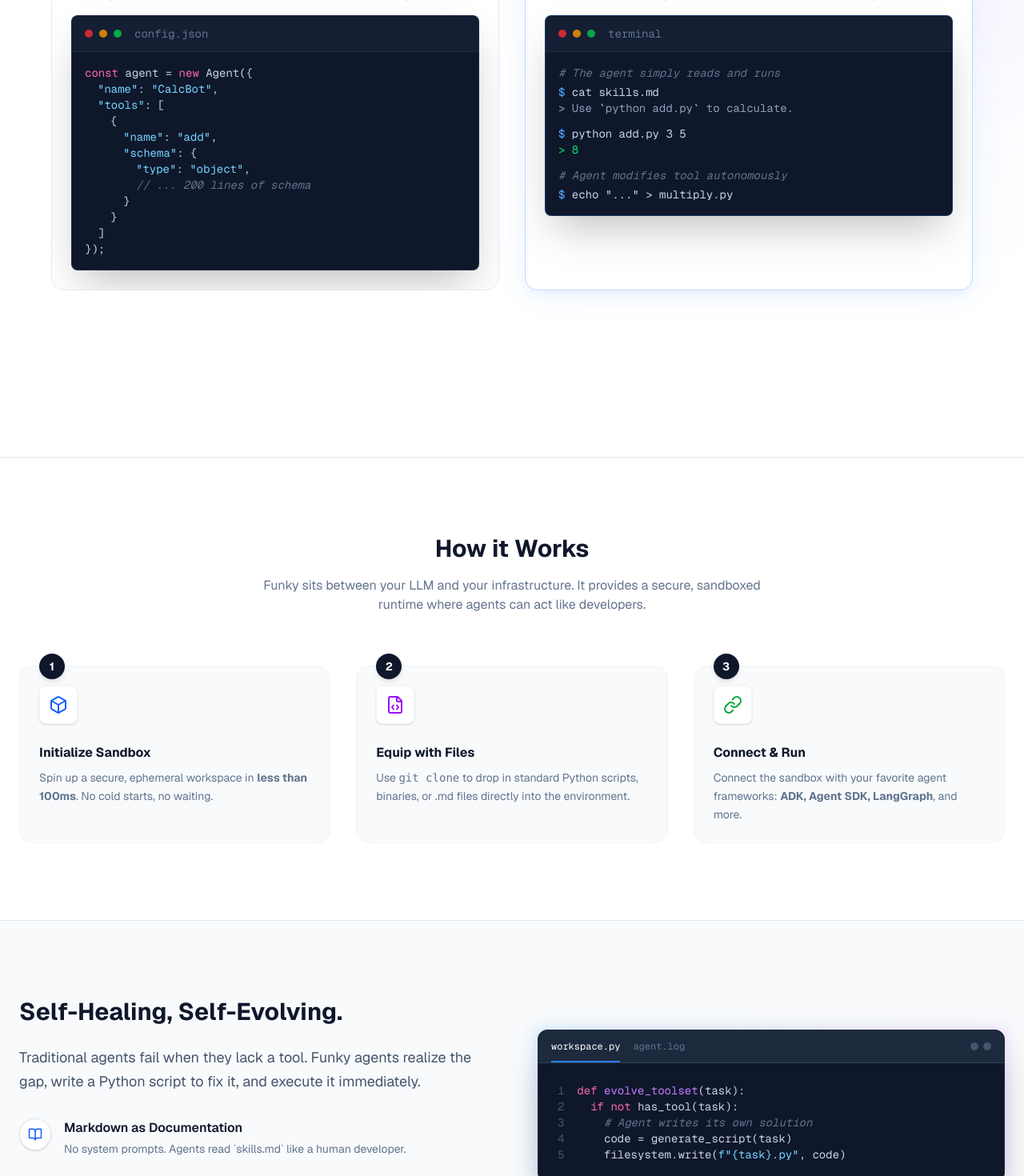
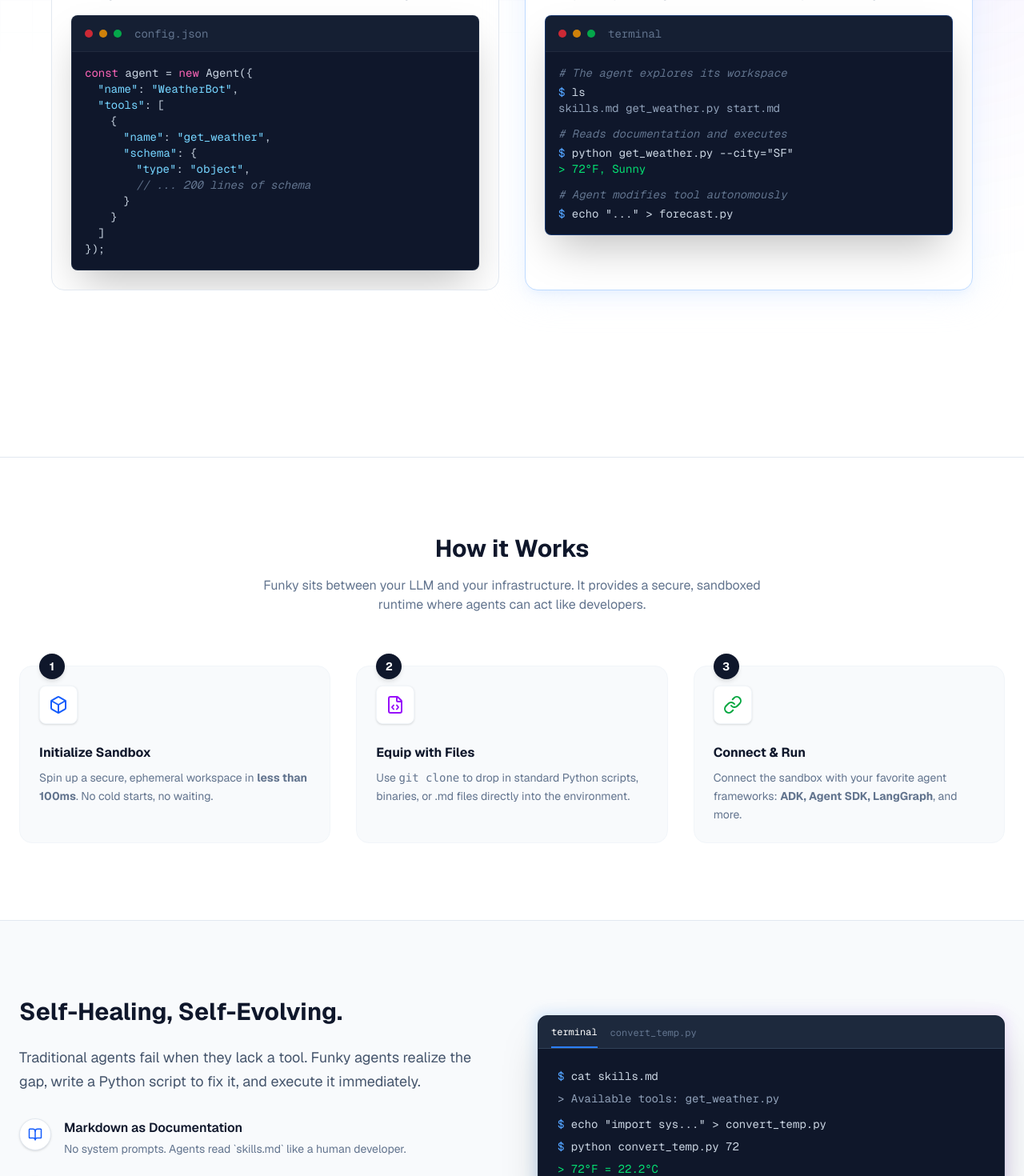
Before and after one commit to jinxi97/funky-landing, a Next.js app: page / in a window 1280 px wide. Shown: the part 720-2190 px from the top of the page at 80% size. Built offline with nearby package versions, Linux system fonts and the light colour scheme.

Commit message:
fix examples

```diff
--- a/app/components/EvolutionSection.tsx
+++ b/app/components/EvolutionSection.tsx
@@ -1,7 +1,11 @@
-import React from 'react';
+'use client';
+
+import React, { useState } from 'react';
 import { BookOpen, Terminal } from 'lucide-react';
 
 const EvolutionSection = () => {
+  const [activeTab, setActiveTab] = useState<'terminal' | 'python'>('terminal');
+
   return (
     <section className="py-24 relative border-t border-slate-200 bg-slate-50 overflow-hidden">
       <div className="max-w-7xl mx-auto px-6 relative z-10">
@@ -36,33 +40,62 @@ const EvolutionSection = () => {
             </ul>
           </div>
 
-          {/* Code Visual */}
+          {/* Code Visual with Tabs */}
           <div className="relative">
             <div className="absolute -inset-1 bg-gradient-to-r from-blue-300 to-purple-300 rounded-xl blur opacity-30"></div>
             <div className="relative bg-slate-900 rounded-xl border border-slate-800 shadow-2xl overflow-hidden font-mono text-sm">
-              <div className="flex justify-between items-center px-4 py-3 bg-slate-800 border-b border-slate-700">
-                <div className="flex gap-4 text-xs font-mono text-slate-500">
-                  <span className="text-white border-b-2 border-blue-500 pb-2.5 -mb-3">workspace.py</span>
-                  <span>agent.log</span>
-                </div>
-                <div className="flex gap-1.5">
-                  <div className="w-2.5 h-2.5 rounded-full bg-slate-600"></div>
-                  <div className="w-2.5 h-2.5 rounded-full bg-slate-600"></div>
+              <div className="flex items-center px-4 py-3 bg-slate-800 border-b border-slate-700">
+                <div className="flex gap-4 text-xs font-mono">
+                  <button
+                    onClick={() => setActiveTab('terminal')}
+                    className={`pb-2.5 -mb-3 transition-colors ${
+                      activeTab === 'terminal'
+                        ? 'text-white border-b-2 border-blue-500'
+                        : 'text-slate-500 hover:text-slate-300'
+                    }`}
+                  >
+                    terminal
+                  </button>
+                  <button
+                    onClick={() => setActiveTab('python')}
+                    className={`pb-2.5 -mb-3 transition-colors ${
+                      activeTab === 'python'
+                        ? 'text-white border-b-2 border-blue-500'
+                        : 'text-slate-500 hover:text-slate-300'
+                    }`}
+                  >
+                    convert_temp.py
+                  </button>
                 </div>
               </div>
               <div className="p-6 bg-[#0f172a] text-slate-300">
-                <div className="flex gap-4">
-                  <div className="text-slate-600 select-none text-right">
-                    1<br/>2<br/>3<br/>4<br/>5
+                {activeTab === 'terminal' ? (
+                  <div>
+                    <div className="mb-2"><span className="text-blue-400">$</span> cat skills.md</div>
+                    <div className="text-slate-400 mb-3">&gt; Available tools: get_weather.py</div>
+
+                    <div className="mb-2"><span className="text-blue-400">$</span> <span> echo "import sys..." {'>'} convert_temp.py</span></div>
+
+                    <div className="mb-2"><span className="text-blue-400">$</span> python convert_temp.py 72</div>
+                    <div className="text-green-400">&gt; 72°F = 22.2°C</div>
                   </div>
-                  <div>
-                    <span className="text-pink-400">def</span> <span className="text-purple-400">evolve_toolset</span>(task):<br/>
-                    &nbsp;&nbsp;<span className="text-pink-400">if</span> <span className="text-pink-400">not</span> has_tool(task):<br/>
-                    &nbsp;&nbsp;&nbsp;&nbsp;<span className="text-slate-500 italic"># Agent writes its own solution</span><br/>
-                    &nbsp;&nbsp;&nbsp;&nbsp;code = generate_script(task)<br/>
-                    &nbsp;&nbsp;&nbsp;&nbsp;filesystem.write(<span className="text-sky-300">f"{`{task}`}.py"</span>, code)<br/>
+                ) : (
+                  <div className="flex gap-4">
+                    <div className="text-slate-600 select-none text-right">
+                      1<br/>2<br/>3<br/>4<br/>5<br/>6<br/>7<br/>8<br/>9
+                    </div>
+                    <div>
+                      <span className="text-pink-400">import</span> sys<br/>
+                      <br/>
+                      <span className="text-pink-400">def</span> <span className="text-purple-400">convert</span>(fahrenheit):<br/>
+                      &nbsp;&nbsp;celsius = (fahrenheit - <span className="text-amber-400">32</span>) * <span className="text-amber-400">5</span> / <span className="text-amber-400">9</span><br/>
+                      &nbsp;&nbsp;<span className="text-pink-400">return</span> <span className="text-sky-300">f"{`{fahrenheit}`}°F = {`{celsius:.1f}`}°C"</span><br/>
+                      <br/>
+                      temp = <span className="text-purple-400">float</span>(sys.argv[<span className="text-amber-400">1</span>])<br/>
+                      <span className="text-purple-400">print</span>(convert(temp))
+                    </div>
                   </div>
-                </div>
+                )}
               </div>
             </div>
           </div>
--- a/app/components/Hero.tsx
+++ b/app/components/Hero.tsx
@@ -73,10 +73,10 @@ const Hero = () => {
                   </div>
                   <div className="p-4 overflow-x-auto whitespace-nowrap">
                     <div><span className="text-pink-400">const</span> agent = <span className="text-pink-400">new</span> Agent({`{`}</div>
-                    <div className="pl-4"><span className="text-sky-300">"name"</span>: <span className="text-sky-300">"CalcBot"</span>,</div>
+                    <div className="pl-4"><span className="text-sky-300">"name"</span>: <span className="text-sky-300">"WeatherBot"</span>,</div>
                     <div className="pl-4"><span className="text-sky-300">"tools"</span>: [</div>
                     <div className="pl-8">{`{`}</div>
-                    <div className="pl-12"><span className="text-sky-300">"name"</span>: <span className="text-sky-300">"add"</span>,</div>
+                    <div className="pl-12"><span className="text-sky-300">"name"</span>: <span className="text-sky-300">"get_weather"</span>,</div>
                     <div className="pl-12"><span className="text-sky-300">"schema"</span>: {`{`}</div>
                     <div className="pl-16"><span className="text-sky-300">"type"</span>: <span className="text-sky-300">"object"</span>,</div>
                     <div className="pl-16"><span className="text-slate-500 italic">// ... 200 lines of schema</span></div>
@@ -112,15 +112,16 @@ const Hero = () => {
                     <span className="text-slate-500">terminal</span>
                   </div>
                   <div className="p-4 overflow-x-auto whitespace-nowrap">
-                    <div className="text-slate-500 italic mb-1"># The agent simply reads and runs</div>
-                    <div><span className="text-blue-400">$</span> cat skills.md</div>
-                    <div className="text-slate-400 mb-3">&gt; Use `python add.py` to calculate.</div>
+                    <div className="text-slate-500 italic mb-1"># The agent explores its workspace</div>
+                    <div><span className="text-blue-400">$</span> ls</div>
+                    <div className="text-slate-400 mb-3">skills.md  get_weather.py  start.md</div>
 
-                    <div><span className="text-blue-400">$</span> python add.py 3 5</div>
-                    <div className="text-green-400 mb-3">&gt; 8</div>
+                    <div className="text-slate-500 italic mb-1"># Reads documentation and executes</div>
+                    <div><span className="text-blue-400">$</span> python get_weather.py --city="SF"</div>
+                    <div className="text-green-400 mb-3">&gt; 72°F, Sunny</div>
 
                     <div className="text-slate-500 italic mb-1"># Agent modifies tool autonomously</div>
-                    <div><span className="text-blue-400">$</span> echo "..." &gt; multiply.py</div>
+                    <div><span className="text-blue-400">$</span> echo "..." &gt; forecast.py</div>
                   </div>
                 </div>
               </div>
--- a/app/components/Navbar.tsx
+++ b/app/components/Navbar.tsx
@@ -6,13 +6,6 @@ import posthog from 'posthog-js';
 
 const Navbar = () => {
   const [isMenuOpen, setIsMenuOpen] = useState(false);
-
-  const handleNavLinkClick = (linkName: string) => {
-    posthog.capture('nav_link_clicked', {
-      link_name: linkName,
-      location: 'navbar'
-    });
-  };
 
   const handleDemoRequest = () => {
     posthog.capture('demo_requested', {
@@ -48,13 +41,6 @@ const Navbar = () => {
           <span className="font-semibold text-lg tracking-tight text-slate-900">funky</span>
         </div>
 
-        {/* Desktop Links */}
-        <div className="hidden md:flex items-center gap-8 text-sm text-slate-500 font-medium">
-          <a href="#" onClick={() => handleNavLinkClick('features')} className="hover:text-slate-900 transition-colors">Features</a>
-          <a href="#" onClick={() => handleNavLinkClick('methodology')} className="hover:text-slate-900 transition-colors">Methodology</a>
-          <a href="#" onClick={() => handleNavLinkClick('docs')} className="hover:text-slate-900 transition-colors">Docs</a>
-        </div>
-
         {/* CTAs */}
         <div className="hidden md:flex items-center gap-4">
           <button onClick={handleDemoRequest} className="px-4 py-2 rounded-lg text-sm font-medium border border-slate-200 text-slate-600 hover:bg-slate-50 hover:text-slate-900 transition-all shadow-sm">
@@ -78,10 +64,6 @@ const Navbar = () => {
       {isMenuOpen && (
         <div className="md:hidden bg-white border-t border-slate-200 p-4 shadow-xl">
           <div className="flex flex-col gap-4">
-            <a href="#" onClick={() => handleNavLinkClick('features')} className="text-sm font-medium text-slate-600">Features</a>
-            <a href="#" onClick={() => handleNavLinkClick('methodology')} className="text-sm font-medium text-slate-600">Methodology</a>
-            <a href="#" onClick={() => handleNavLinkClick('docs')} className="text-sm font-medium text-slate-600">Docs</a>
-            <div className="h-px bg-slate-100 my-2"></div>
             <button onClick={handleDemoRequest} className="w-full px-4 py-2 rounded-lg text-sm font-medium border border-slate-200 text-slate-600 text-center">
               Schedule a Demo
             </button>
```
